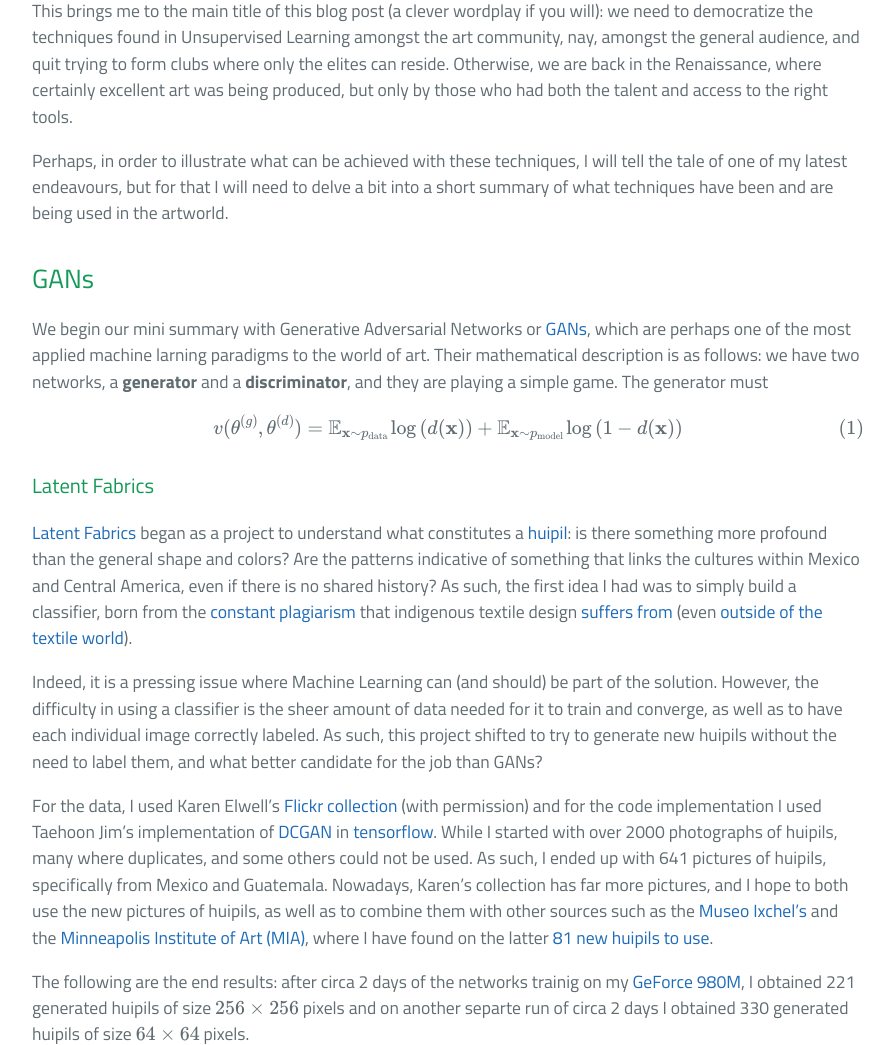
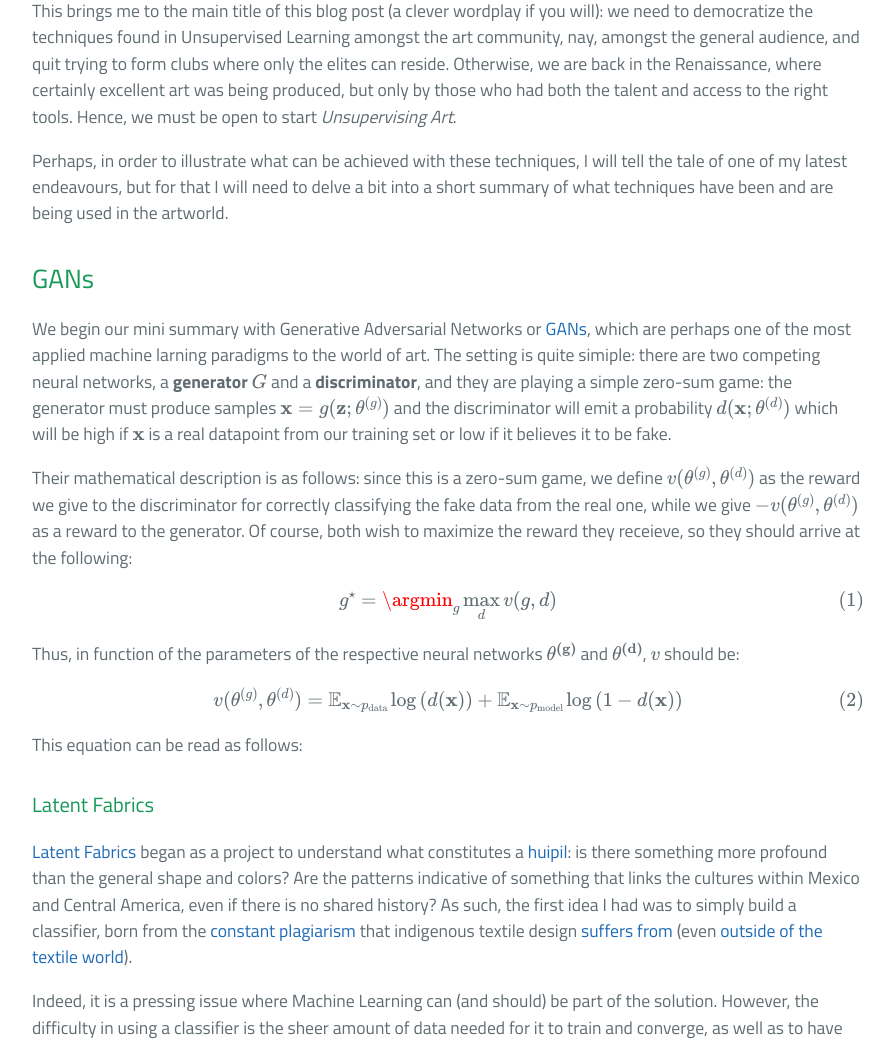
Before and after one commit to PDillis/pdillis.github.io, a Jekyll site: the page built from _posts/2019-07-14-UnsupervisingArt.markdown, in a window 1280 px wide and 1400 px high, scrolled down 4342 px. Shown: the part 263-1308 px from the top of the window, without its empty margins (192-1085 px from the left). Built offline with Jekyll 4.4.1, drawn with Linux system fonts in a browser that asks for light colours; formulas are drawn with MathJax 3; comment, search, counter and statistics services are not loaded; grey boxes are pictures that could not be loaded.

Commit message:
Update 2019-07-14-UnsupervisingArt.markdown

```diff
--- a/_posts/2019-07-14-UnsupervisingArt.markdown
+++ b/_posts/2019-07-14-UnsupervisingArt.markdown
@@ -59,16 +59,23 @@ Machine Learning has certainly forever changed the panorama of every field it ha
 <div class="container"><p><b>Fake kanji created by kanji-rnn. The model predicts what the next stroke of the *pen* will be, and the results are different as the user advances with their drawing.</b></p></div>
 </div>
 
-This brings me to the main title of this blog post (a clever wordplay if you will): we need to democratize the techniques found in Unsupervised Learning amongst the art community, nay, amongst the general audience, and quit trying to form clubs where only the elites can reside. Otherwise, we are back in the Renaissance, where certainly excellent art was being produced, but only by those who had both the talent and access to the right tools.
+This brings me to the main title of this blog post (a clever wordplay if you will): we need to democratize the techniques found in Unsupervised Learning amongst the art community, nay, amongst the general audience, and quit trying to form clubs where only the elites can reside. Otherwise, we are back in the Renaissance, where certainly excellent art was being produced, but only by those who had both the talent and access to the right tools. Hence, we must be open to start *Unsupervising Art*.
 
 Perhaps, in order to illustrate what can be achieved with these techniques, I will tell the tale of one of my latest endeavours, but for that I will need to delve a bit into a short summary of what techniques have been and are being used in the artworld.
 
 ## GANs
 
-We begin our mini summary with Generative Adversarial Networks or [GANs](https://en.wikipedia.org/wiki/Generative_adversarial_network), which are perhaps one of the most applied machine larning paradigms to the world of art. Their mathematical description is as follows: we have two networks, a **generator** and a **discriminator**, and they are playing a simple game. The generator must
+We begin our mini summary with Generative Adversarial Networks or [GANs](https://en.wikipedia.org/wiki/Generative_adversarial_network), which are perhaps one of the most applied machine larning paradigms to the world of art. The setting is quite simiple: there are two competing neural networks, a **generator** $G$ and a **discriminator**, and they are playing a simple zero-sum game: the generator must produce samples $\mathbf{x} = g(\mathbf{z}; \mathbf{\theta}^{(g)})$ and the discriminator will emit a probability $d(\mathbf{x}; \mathbf{\theta}^{(d)})$ which will be high if $\mathbf{x}$ is a real datapoint from our training set or low if it believes it to be fake.
+
+Their mathematical description is as follows: since this is a zero-sum game, we define $v (\mathbf{\theta}^{(g)}, \mathbf{\theta}^{(d)})$ as the reward we give to the discriminator for correctly classifying the fake data from the real one, while we give $-v (\mathbf{\theta}^{(g)}, \mathbf{\theta}^{(d)})$ as a reward to the generator. Of course, both wish to maximize the reward they receieve, so they should arrive at the following:
+
+$$ g^{\star} = \argmin_{g} \max_{d} v(g,d) $$
+
+Thus, in function of the parameters of the respective neural networks $\mathbf{\theta^{(g)}}$ and $\mathbf{\theta^{(d)}}$, $v$ should be:
 
 $$ v (\mathbf{\theta}^{(g)}, \mathbf{\theta}^{(d)}) = \mathbb{E}_{\mathbf{x}\sim p_{\text{data}}} \log{(d(\mathbf{x}))} + \mathbb{E}_{\mathbf{x}\sim p_{\text{model}}} \log{(1-d(\mathbf{x}))} $$
 
+This equation can be read as follows:
 
 ### Latent Fabrics
 
```
